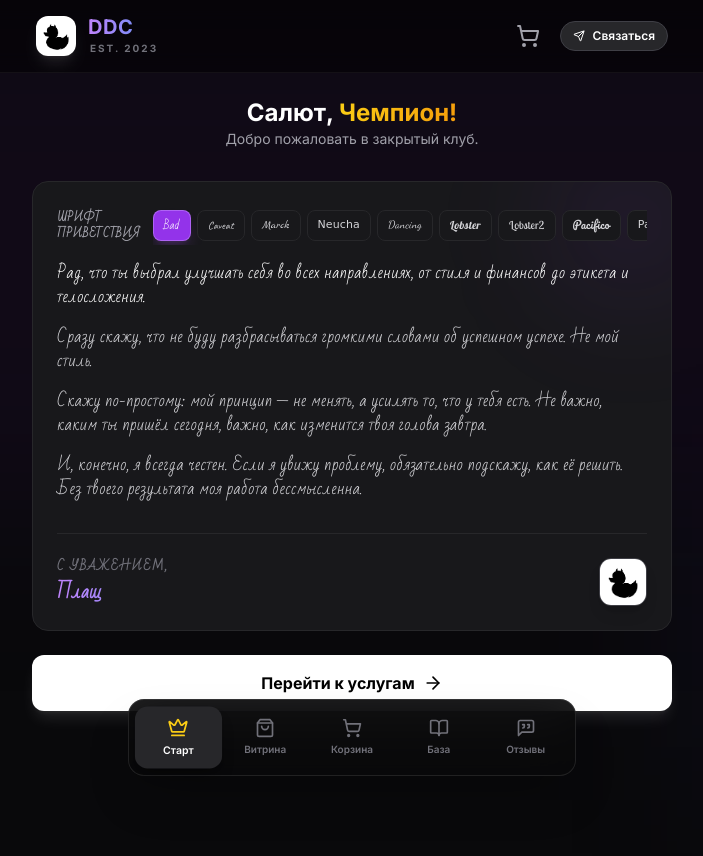
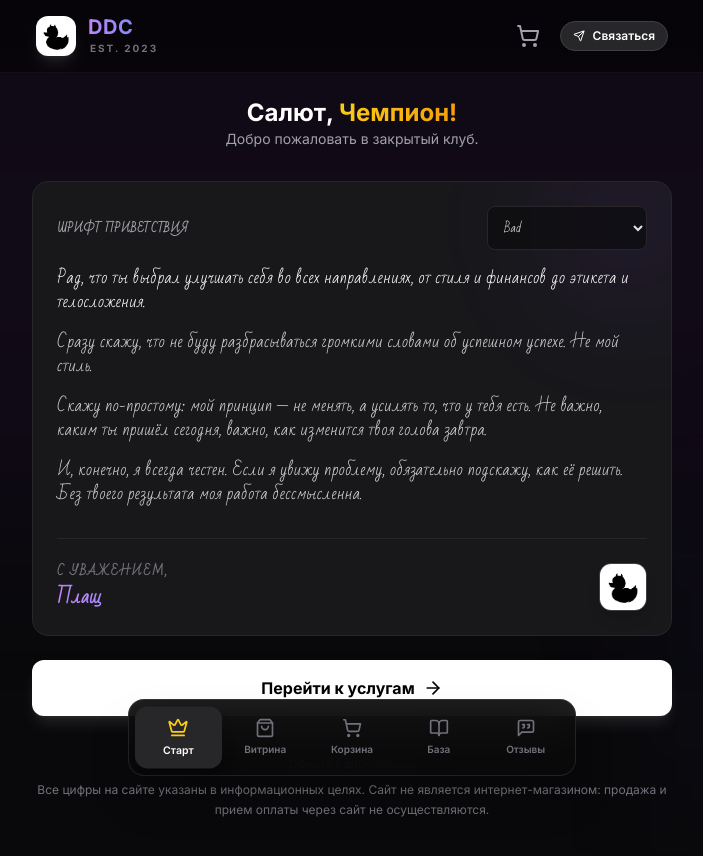
Before and after one commit to Ivantech123/DDC, a React (Vite) app: page / in a window 1280 px wide. Shown: the top 856 px of the page, without its empty margins (288-991 px from the left). Before the commit the page ends 823 px from the top, so only its background shows below. Built offline with nearby package versions, Linux system fonts and the light colour scheme; a web font is replaced by a local one.

Commit message:
Add offer disclaimer and update cart CTA

```diff
--- a/App.tsx
+++ b/App.tsx
@@ -51,6 +51,7 @@
 
   const [showFullTitle, setShowFullTitle] = useState(true);
   const [welcomeFont, setWelcomeFont] = useState<WelcomeFontId>(WELCOME_FONTS[0].id);
+  const [isOfferOpen, setIsOfferOpen] = useState(false);
 
 
 
@@ -140,10 +141,10 @@
 
 
   const checkoutMessage = cartItems.length
-    ? 'Хочу купить:\n' + cartItems.map(item => `- ${item.title} x${cart[item.id]}`).join('\n')
-    : 'Хочу купить:';
+    ? '???? ????????:\n' + cartItems.map(item => `- ${item.title} x${cart[item.id]}`).join('\n')
+    : '???? ????????:';
 
-  const pageVariants = {
+const pageVariants = {
 
     initial: { opacity: 0, y: 10, scale: 0.98, filter: 'blur(4px)' },
 
@@ -563,21 +564,19 @@
                      <p className="text-[11px] text-zinc-400 font-semibold tracking-wide uppercase">
                        Шрифт приветствия
                      </p>
-                     <div className="flex items-center gap-1.5 overflow-x-auto no-scrollbar py-1">
-                       {WELCOME_FONTS.map((f) => (
-                         <button
-                           key={f.id}
-                           onClick={() => setWelcomeFont(f.id)}
-                           className={`handwritten handwritten--${f.id} px-2.5 py-1.5 rounded-lg text-[11px] border transition-all active:scale-95 ${
-                             welcomeFont === f.id
-                               ? 'bg-purple-600 text-white border-purple-400/60 shadow-lg shadow-purple-500/20'
-                               : 'bg-zinc-900 text-zinc-300 border-zinc-800 hover:bg-zinc-800'
-                           }`}
-                           type="button"
-                         >
-                           {f.label}
-                         </button>
-                       ))}
+                     <div className="min-w-[160px]">
+                       <select
+                         value={welcomeFont}
+                         onChange={(e) => setWelcomeFont(e.target.value as WelcomeFontId)}
+                         className={`handwritten handwritten--${welcomeFont} w-full bg-zinc-950/60 border border-zinc-800 text-zinc-200 text-[12px] rounded-lg px-3 py-2 outline-none focus:border-purple-500/60`}
+                         aria-label="Выбрать шрифт приветствия"
+                       >
+                         {WELCOME_FONTS.map((f) => (
+                           <option key={f.id} value={f.id}>
+                             {f.label}
+                           </option>
+                         ))}
+                       </select>
                      </div>
                    </div>
 
@@ -829,7 +828,7 @@
 
                     >
 
-                      Оплатить
+                      Написать в личку
 
                     </a>
 
@@ -949,6 +948,20 @@
 
           </AnimatePresence>
 
+        </div>
+
+        <div className="mt-10 pb-6 text-center text-xs text-zinc-500">
+          <button
+            type="button"
+            onClick={() => setIsOfferOpen(true)}
+            className="underline decoration-zinc-700 underline-offset-4 hover:text-zinc-300"
+          >
+            Оферта / дисклеймер
+          </button>
+          <p className="mt-2 leading-relaxed">
+            Все цифры на сайте указаны в информационных целях. Сайт не является интернет-магазином: продажа и прием оплаты
+            через сайт не осуществляются.
+          </p>
         </div>
 
       </main>
@@ -1087,6 +1100,69 @@
 
       </div>
 
+      {/* Offer / Disclaimer Modal */}
+      <AnimatePresence>
+        {isOfferOpen && (
+          <>
+            <motion.button
+              initial={{ opacity: 0 }}
+              animate={{ opacity: 1 }}
+              exit={{ opacity: 0 }}
+              transition={{ duration: 0.2 }}
+              className="fixed inset-0 bg-black/70 z-[60]"
+              onClick={() => setIsOfferOpen(false)}
+              aria-label="Закрыть оферту"
+            />
+            <motion.div
+              initial={{ opacity: 0, y: 16, scale: 0.98 }}
+              animate={{ opacity: 1, y: 0, scale: 1 }}
+              exit={{ opacity: 0, y: 16, scale: 0.98 }}
+              transition={{ type: 'spring', stiffness: 240, damping: 22 }}
+              className="fixed inset-0 z-[61] flex items-end sm:items-center justify-center p-4"
+            >
+              <div className="w-full max-w-lg bg-zinc-950 border border-white/10 rounded-2xl shadow-2xl p-5">
+                <div className="flex items-start justify-between gap-4">
+                  <div>
+                    <h3 className="text-sm font-bold text-white">Оферта / дисклеймер</h3>
+                    <p className="text-xs text-zinc-500 mt-1">Актуально на 05.02.2026</p>
+                  </div>
+                  <button
+                    type="button"
+                    onClick={() => setIsOfferOpen(false)}
+                    className="text-xs text-zinc-400 hover:text-white"
+                  >
+                    Закрыть
+                  </button>
+                </div>
+
+                <div className="mt-4 space-y-3 text-sm text-zinc-300 leading-relaxed">
+                  <p>
+                    Сайт носит информационный характер. Все цифры (включая значения на карточках) приведены исключительно
+                    для удобства и не являются ценой продажи.
+                  </p>
+                  <p>
+                    Сайт не является интернет-магазином: продажа и прием оплаты через сайт не осуществляются. Все вопросы
+                    обсуждаются в личных сообщениях.
+                  </p>
+                  <p className="text-xs text-zinc-500">
+                    Информация на сайте не является публичной офертой.
+                  </p>
+                </div>
+
+                <a
+                  href={TG_CONTACT}
+                  target="_blank"
+                  rel="noopener noreferrer"
+                  className="mt-5 w-full inline-flex items-center justify-center gap-2 py-3 rounded-xl font-semibold transition-all active:scale-95 bg-purple-600 text-white hover:bg-purple-700 shadow-lg shadow-purple-500/30"
+                >
+                  Написать в личку
+                </a>
+              </div>
+            </motion.div>
+          </>
+        )}
+      </AnimatePresence>
+
     </div>
 
   );
```
